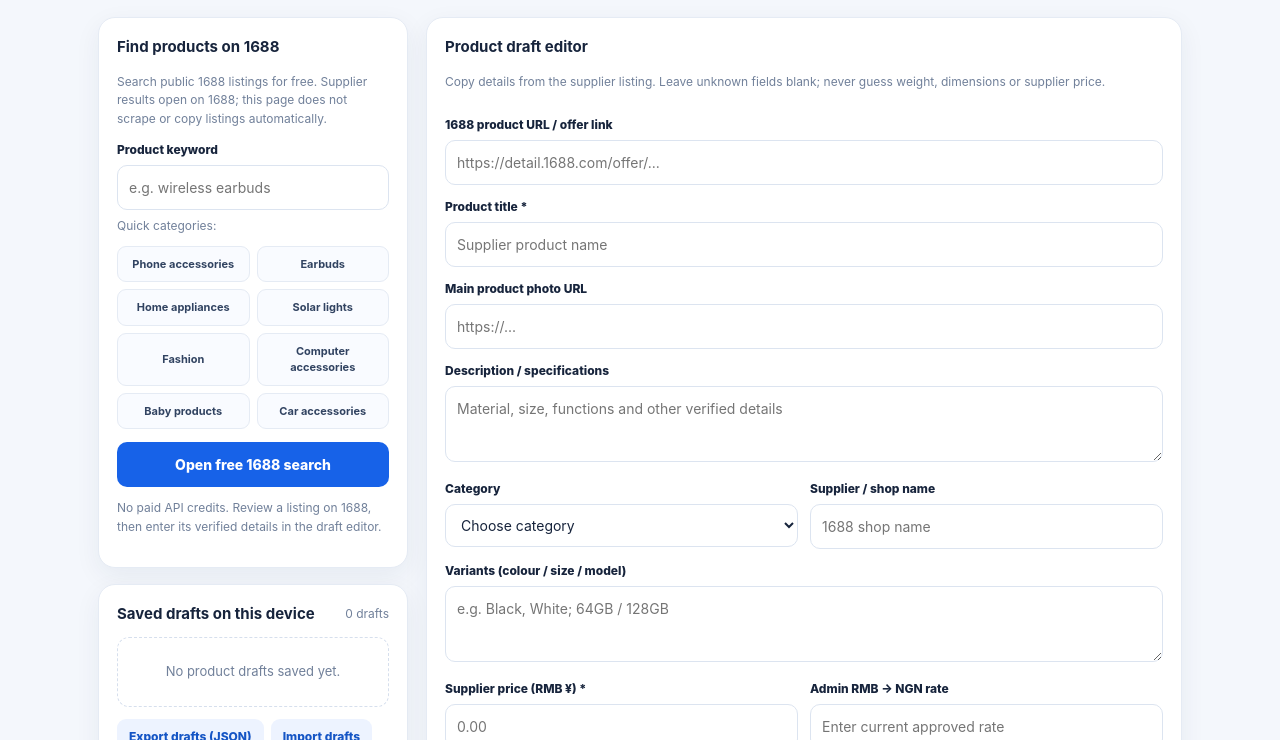
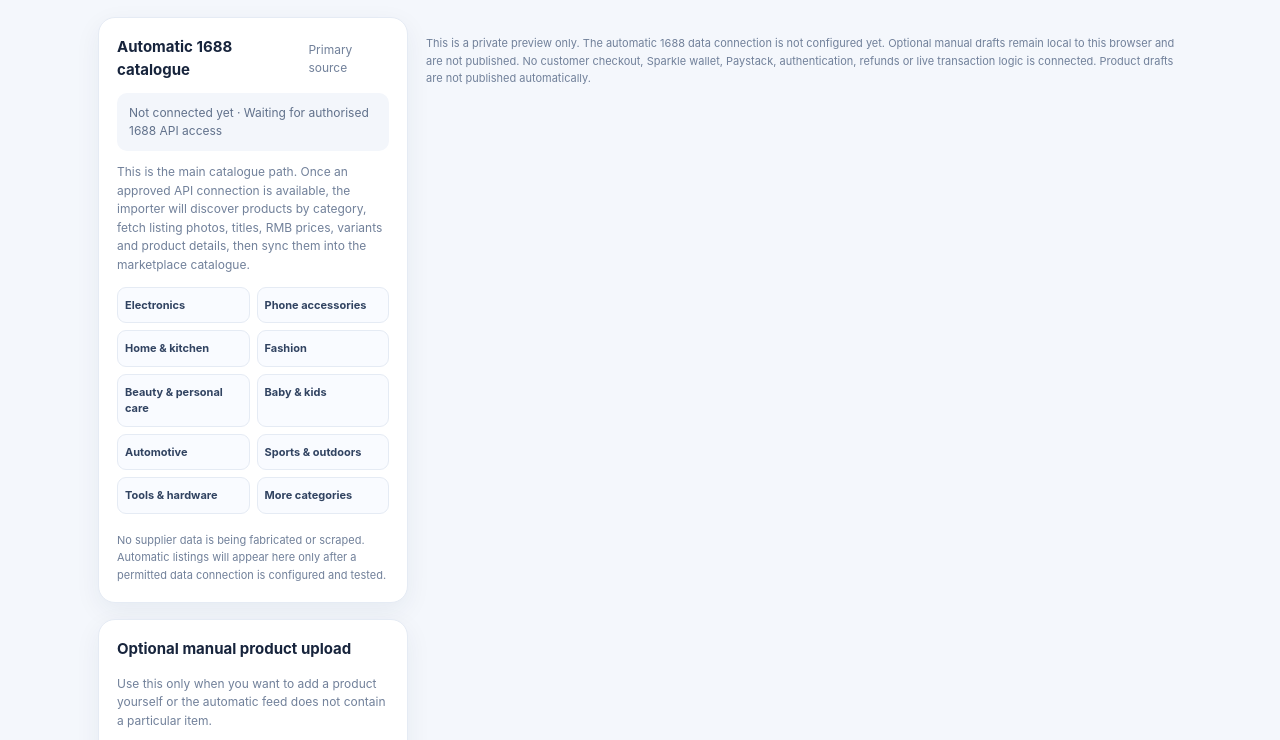
Before and after one commit to samuelopeyemi361-arch/Sparkle, a plain HTML site: page marketplace-lab/index.html in a window 1280 px wide. Shown: the part 183-923 px from the top of the page. Drawn offline with Linux system fonts and the light colour scheme.

Commit message:
Make automatic 1688 catalogue primary and manual upload optional

```diff
--- a/marketplace-lab/index.html
+++ b/marketplace-lab/index.html
@@ -4,7 +4,7 @@
 <meta charset="utf-8">
 <meta name="viewport" content="width=device-width,initial-scale=1,viewport-fit=cover">
 <meta name="robots" content="noindex,nofollow">
-<title>1688 Product Importer | TheSparkle Marketplace Lab</title>
+<title>TheSparkle Marketplace | 1688 Catalogue Preview</title>
 <style>
 :root{--navy:#071b4d;--blue:#1762e8;--ink:#17243c;--muted:#71809a;--line:#e5ebf4;--bg:#f4f7fc;--green:#16845b}
 *{box-sizing:border-box}body{margin:0;background:var(--bg);color:var(--ink);font:14px/1.5 Inter,system-ui,-apple-system,BlinkMacSystemFont,"Segoe UI",sans-serif}
@@ -32,33 +32,37 @@ button{font:inherit;cursor:pointer;border:0}.primary{width:100%;margin-top:13px;
 <body>
 <header><div class="brand">TheSparkle <small>MARKETPLACE · PRIVATE BUILD LAB</small></div></header>
 <main>
- <section class="intro"><h1>1688 Product Importer</h1><p>Discover supplier products and prepare reviewed product drafts for TheSparkle Marketplace.</p></section>
+ <section class="intro"><h1>TheSparkle Marketplace</h1><p>Automatic 1688 catalogue is the primary product source. Manual product upload is optional.</p></section>
  <div class="layout">
   <div>
    <section class="panel">
-    <h2>Find products on 1688</h2>
-    <p class="hint">Search public 1688 listings for free. Supplier results open on 1688; this page does not scrape or copy listings automatically.</p>
-    <label for="keyword">Product keyword</label><input id="keyword" placeholder="e.g. wireless earbuds" autocomplete="off">
-    <div class="hint" style="margin-top:7px">Quick categories:</div>
+    <div class="topline"><h2>Automatic 1688 catalogue</h2><span class="count">Primary source</span></div>
+    <div class="status">Not connected yet · Waiting for authorised 1688 API access</div>
+    <p class="hint">This is the main catalogue path. Once an approved API connection is available, the importer will discover products by category, fetch listing photos, titles, RMB prices, variants and product details, then sync them into the marketplace catalogue.</p>
     <div class="categories">
-     <button class="cat" data-term="手机配件">Phone accessories</button><button class="cat" data-term="蓝牙耳机">Earbuds</button>
-     <button class="cat" data-term="家用小电器">Home appliances</button><button class="cat" data-term="太阳能灯">Solar lights</button>
-     <button class="cat" data-term="女装服饰">Fashion</button><button class="cat" data-term="电脑配件">Computer accessories</button>
-     <button class="cat" data-term="婴儿用品">Baby products</button><button class="cat" data-term="汽车用品">Car accessories</button>
+     <div class="cat">Electronics</div><div class="cat">Phone accessories</div>
+     <div class="cat">Home & kitchen</div><div class="cat">Fashion</div>
+     <div class="cat">Beauty & personal care</div><div class="cat">Baby & kids</div>
+     <div class="cat">Automotive</div><div class="cat">Sports & outdoors</div>
+     <div class="cat">Tools & hardware</div><div class="cat">More categories</div>
     </div>
-    <button class="primary" id="searchBtn">Open free 1688 search</button>
-    <p class="hint">No paid API credits. Review a listing on 1688, then enter its verified details in the draft editor.</p>
+    <div class="notice">No supplier data is being fabricated or scraped. Automatic listings will appear here only after a permitted data connection is configured and tested.</div>
    </section>
    <section class="panel">
-    <div class="topline"><h2>Saved drafts on this device</h2><span class="count" id="draftCount">0 drafts</span></div>
+    <h2>Optional manual product upload</h2>
+    <p class="hint">Use this only when you want to add a product yourself or the automatic feed does not contain a particular item.</p>
+    <button class="secondary" id="toggleManual" type="button">Open optional manual uploader</button>
+   </section>
+   <section class="panel" id="manualUploader" hidden>
+    <div class="topline"><h2>Optional manual product drafts</h2><span class="count" id="draftCount">0 drafts</span></div>
     <div id="draftList" class="draftlist"><div class="empty">No product drafts saved yet.</div></div>
     <div class="actions" style="margin-top:12px"><button class="secondary" id="exportBtn">Export drafts (JSON)</button><button class="secondary" id="importBtn">Import drafts</button><input id="importFile" type="file" accept="application/json" hidden></div>
     <p class="notice">Drafts currently stay in this browser on this device. Export a backup before clearing browser data. This is a temporary private preview workflow, not shared database storage.</p>
    </section>
   </div>
   <div>
-   <section class="panel">
-    <h2 id="editorTitle">Product draft editor</h2>
+   <section class="panel" id="manualEditor" hidden>
+    <h2 id="editorTitle">Optional product draft editor</h2>
     <p class="hint">Copy details from the supplier listing. Leave unknown fields blank; never guess weight, dimensions or supplier price.</p>
     <form id="draftForm">
      <div class="formgrid">
@@ -83,7 +87,7 @@ button{font:inherit;cursor:pointer;border:0}.primary{width:100%;margin-top:13px;
      <div class="actions" style="margin-top:14px"><button class="primary" type="submit" id="saveBtn" style="width:auto;flex:1">Save product draft</button><button class="secondary" type="button" id="resetBtn">Clear form</button></div>
     </form>
    </section>
-   <div class="notice">No customer catalogue, checkout, Sparkle wallet, Paystack, authentication, refunds or live transaction logic is connected to this workbench. Product drafts are not published automatically.</div>
+   <div class="notice">This is a private preview only. The automatic 1688 data connection is not configured yet. Optional manual drafts remain local to this browser and are not published. No customer checkout, Sparkle wallet, Paystack, authentication, refunds or live transaction logic is connected. Product drafts are not published automatically.</div>
   </div>
  </div>
 </main>
@@ -101,8 +105,7 @@ button{font:inherit;cursor:pointer;border:0}.primary{width:100%;margin-top:13px;
  function price(){const r=Number($("rmb").value),rate=Number($("rate").value);$("nairaPrice").textContent=r>0&&rate>0?money(r*rate):"₦ —";$("rateNote").textContent=r>0&&rate>0?"Calculation: ¥"+r.toFixed(2)+" × ₦"+rate+" per RMB. No freight or other fees included.":"Enter RMB price and the manually approved exchange rate."}
  function render(){ $("draftCount").textContent=drafts.length+" draft"+(drafts.length===1?"":"s");const root=$("draftList");if(!drafts.length){root.innerHTML='<div class="empty">No product drafts saved yet.</div>';return}root.innerHTML=drafts.map(d=>'<div class="draftrow"><div><b>'+esc(d.title||"Untitled product")+'</b><small>¥'+esc(d.rmb||"—")+' · '+(d.verified?"Source checked":"Not verified")+' · '+new Date(d.updatedAt||d.createdAt).toLocaleDateString()+'</small></div><div class="actions"><button class="secondary" data-edit="'+esc(d.id)+'">Edit</button><button class="secondary danger" data-delete="'+esc(d.id)+'">Delete</button></div></div>').join("");root.querySelectorAll("[data-edit]").forEach(b=>b.onclick=()=>{const d=drafts.find(x=>x.id===b.dataset.edit);if(d)fill(d)});root.querySelectorAll("[data-delete]").forEach(b=>b.onclick=()=>{if(confirm("Delete this local product draft?")){drafts=drafts.filter(x=>x.id!==b.dataset.delete);persist();if(editingId===b.dataset.delete)clear()}})}
  function esc(s){return String(s??"").replace(/[&<>"']/g,c=>({"&":"&amp;","<":"&lt;",">":"&gt;",'"':"&quot;","'":"&#39;"}[c]))}
- $("searchBtn").onclick=()=>{const term=$("keyword").value.trim();if(!term){alert("Enter a product keyword first.");return}window.open("https://s.1688.com/selloffer/offer_search.htm?keywords="+encodeURIComponent(term),"_blank","noopener,noreferrer")};
- document.querySelectorAll(".cat").forEach(b=>b.onclick=()=>{$("keyword").value=b.dataset.term;$("searchBtn").click()});
+ $("toggleManual").onclick=()=>{const a=$("manualUploader"),b=$("manualEditor"),show=a.hidden;a.hidden=!show;b.hidden=!show;$("toggleManual").textContent=show?"Close optional manual uploader":"Open optional manual uploader";};
  ["rmb","rate"].forEach(k=>$(k).addEventListener("input",price));
  $("draftForm").onsubmit=e=>{e.preventDefault();const d=values();if(!d.title||!(Number(d.rmb)>0)){alert("Enter a product title and a valid supplier RMB price.");return}if(d.rate&&Number(d.rate)<=0){alert("Exchange rate must be greater than zero.");return}const now=new Date().toISOString();if(editingId){const i=drafts.findIndex(x=>x.id===editingId);if(i>=0)drafts[i]={...drafts[i],...d,updatedAt:now}}else drafts.unshift({...d,id:"draft_"+Date.now()+"_"+Math.random().toString(36).slice(2,7),createdAt:now,updatedAt:now});persist();clear();alert("Draft saved in this browser. Export a backup if you need to move it to another device.")};
  $("resetBtn").onclick=clear;
```
